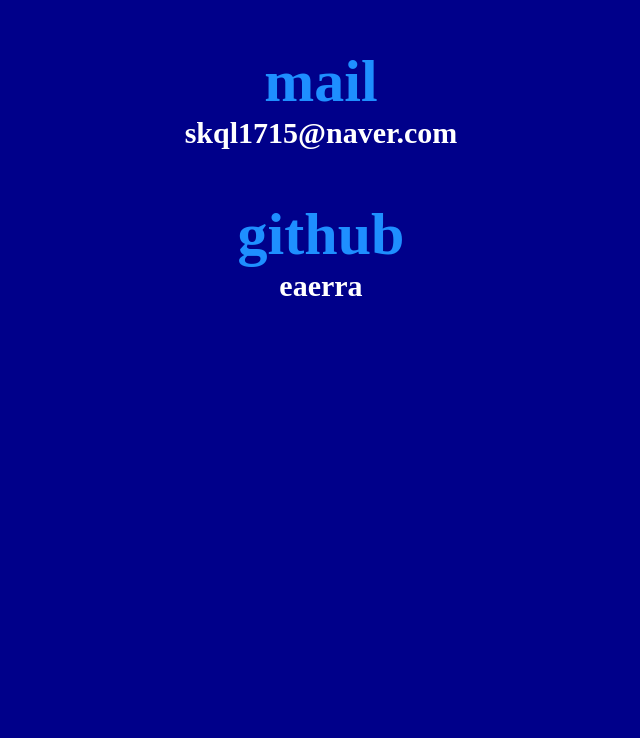
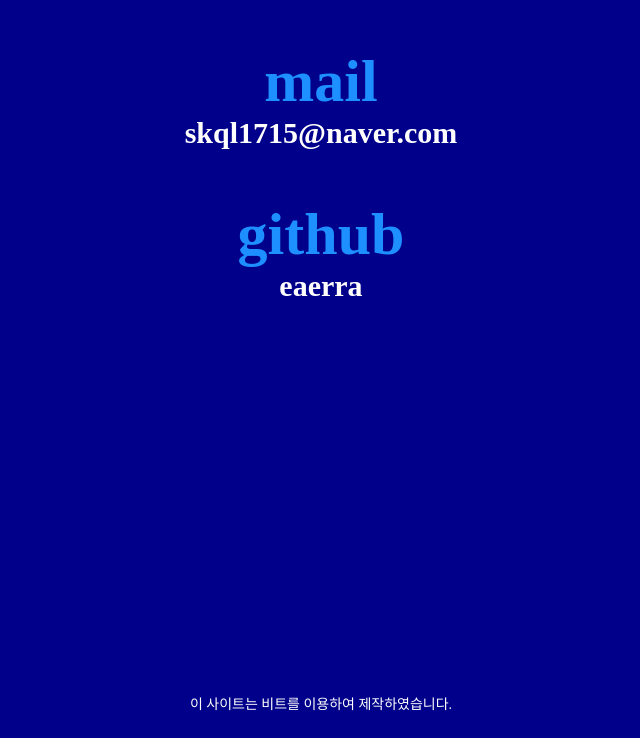
Before and after one commit to eaerra/port2025-vite, a website built with Vite: page src/index.html in a window 1280 px wide. Shown: the part 9532-10270 px from the top of the page, without its empty margins (319-959 px from the left). Before the commit the page ends 10200 px from the top, so only its background shows below. Built offline with nearby package versions, Linux system fonts and the light colour scheme; a web font is replaced by a local one.

Commit message:
😶‍🌫️푸터 완료

```diff
--- a/src/assets/css/section/footer.css
+++ b/src/assets/css/section/footer.css
@@ -1,2 +1,13 @@
 #footer {
+    width: 100%;
+    height: 70px;
+    background-color: #00008A;
 }
+#footer > p {
+    font-size: 14px;
+    color: #fff;
+    display: flex;
+    justify-content: center;
+    align-items: center;
+    height: 70px;
+}
--- a/src/index.html
+++ b/src/index.html
@@ -224,7 +224,7 @@
     <!-- //main -->
 
     <footer id="footer" role="contentinfo">
-
+        <p>이 사이트는 비트를 이용하여 제작하였습니다.</p>
     </footer>
     <!-- //footer -->
 
```
